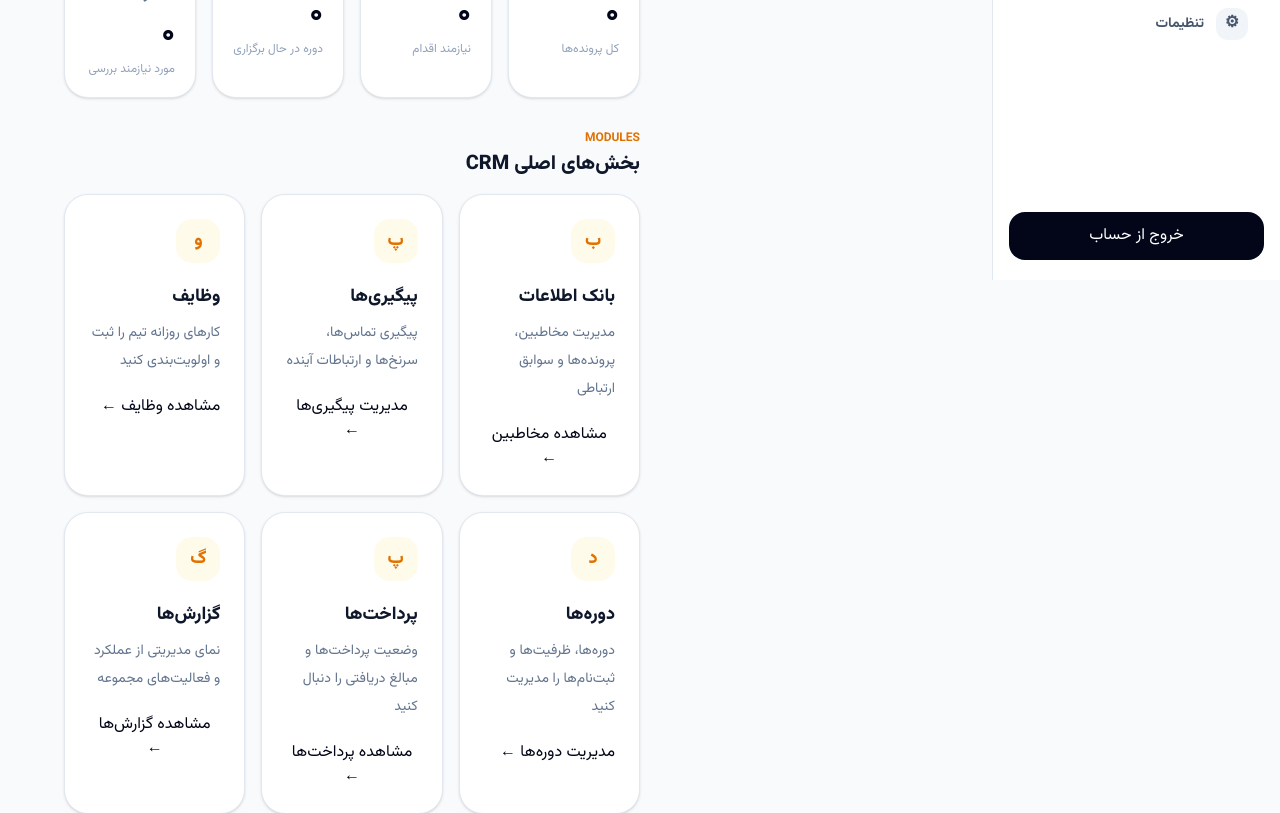
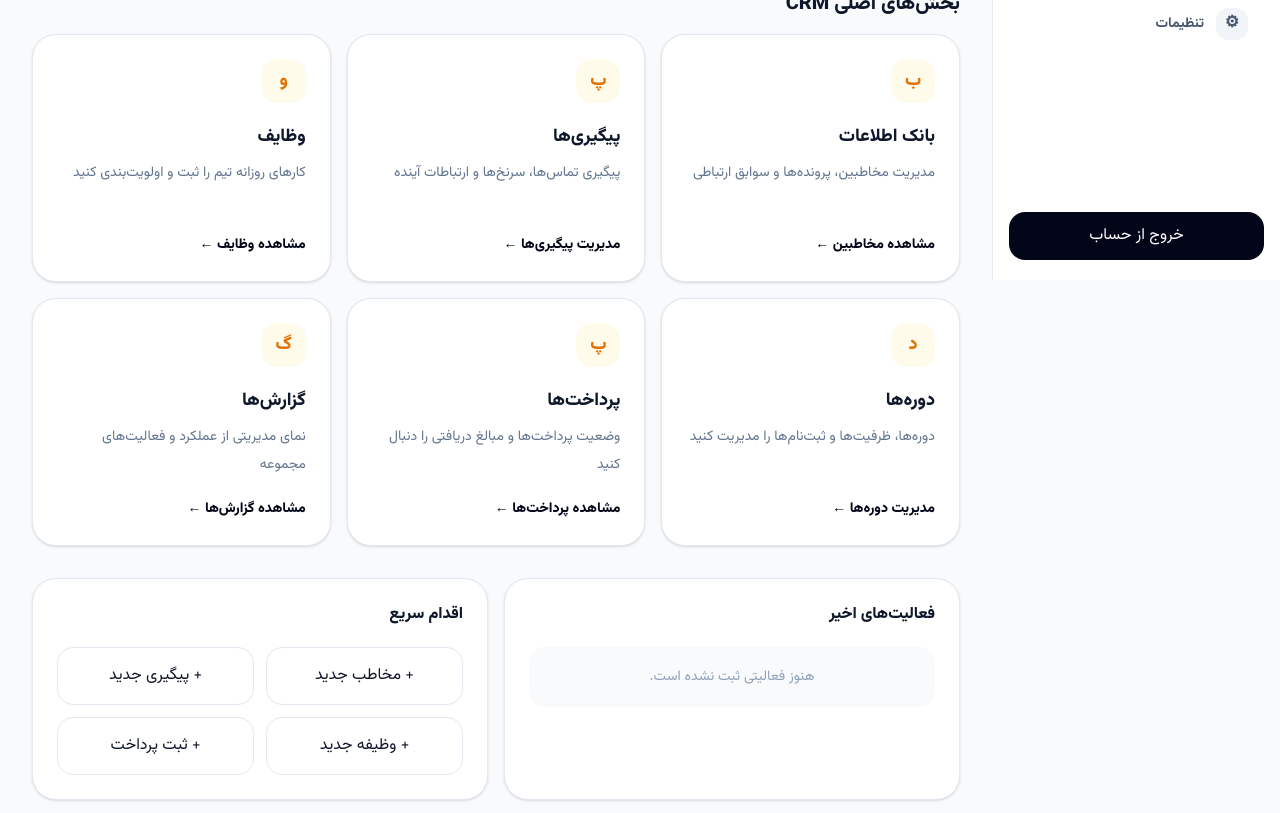
Before and after one commit to abolfazl1299180-art/tasnim-royal-crm1, a Next.js app: page / in a window 1280 px wide. Shown: the part 520-1333 px from the top of the page. Built offline with nearby package versions, Linux system fonts and the light colour scheme.

Commit message:
feat: wire dashboard navigation and quick actions

```diff
--- a/src/app/page.tsx
+++ b/src/app/page.tsx
@@ -1,4 +1,5 @@
-import { AppShell } from "@/components/layout/app-shell";
+import Link from "next/link";
+import { DashboardActions } from "@/components/dashboard/dashboard-actions";
 
 const stats = [
   { label: "مخاطبین", value: "۰", hint: "کل پرونده‌ها" },
@@ -8,25 +9,23 @@
 ];
 
 const modules = [
-  ["بانک اطلاعات", "مدیریت مخاطبین، پرونده‌ها و سوابق ارتباطی", "مشاهده مخاطبین"],
-  ["پیگیری‌ها", "پیگیری تماس‌ها، سرنخ‌ها و ارتباطات آینده", "مدیریت پیگیری‌ها"],
-  ["وظایف", "کارهای روزانه تیم را ثبت و اولویت‌بندی کنید", "مشاهده وظایف"],
-  ["دوره‌ها", "دوره‌ها، ظرفیت‌ها و ثبت‌نام‌ها را مدیریت کنید", "مدیریت دوره‌ها"],
-  ["پرداخت‌ها", "وضعیت پرداخت‌ها و مبالغ دریافتی را دنبال کنید", "مشاهده پرداخت‌ها"],
-  ["گزارش‌ها", "نمای مدیریتی از عملکرد و فعالیت‌های مجموعه", "مشاهده گزارش‌ها"],
+  ["بانک اطلاعات", "مدیریت مخاطبین، پرونده‌ها و سوابق ارتباطی", "مشاهده مخاطبین", "/contacts"],
+  ["پیگیری‌ها", "پیگیری تماس‌ها، سرنخ‌ها و ارتباطات آینده", "مدیریت پیگیری‌ها", "/follow-ups"],
+  ["وظایف", "کارهای روزانه تیم را ثبت و اولویت‌بندی کنید", "مشاهده وظایف", "/tasks"],
+  ["دوره‌ها", "دوره‌ها، ظرفیت‌ها و ثبت‌نام‌ها را مدیریت کنید", "مدیریت دوره‌ها", "/courses"],
+  ["پرداخت‌ها", "وضعیت پرداخت‌ها و مبالغ دریافتی را دنبال کنید", "مشاهده پرداخت‌ها", "/payments"],
+  ["گزارش‌ها", "نمای مدیریتی از عملکرد و فعالیت‌های مجموعه", "مشاهده گزارش‌ها", "/reports"],
 ] as const;
 
 export default function Home() {
   return (
-    <AppShell>
+    <div>
       <section className="mb-8 overflow-hidden rounded-3xl bg-slate-950 p-6 text-white shadow-xl md:p-8">
         <div className="max-w-3xl">
           <span className="inline-flex rounded-full bg-amber-400/15 px-3 py-1 text-xs font-bold text-amber-300">
             TASNIM ROYAL CRM
           </span>
-          <h2 className="mt-4 text-2xl font-black tracking-tight md:text-3xl">
-            مدیریت یکپارچه ارتباط با مشتری
-          </h2>
+          <h2 className="mt-4 text-2xl font-black tracking-tight md:text-3xl">مدیریت یکپارچه ارتباط با مشتری</h2>
           <p className="mt-3 max-w-2xl text-sm leading-7 text-slate-300">
             همه اطلاعات، پیگیری‌ها، وظایف، دوره‌ها و پرداخت‌ها را در یک محیط منظم و ساده مدیریت کنید.
           </p>
@@ -44,24 +43,17 @@
       </section>
 
       <section className="mt-8">
-        <div className="mb-4 flex items-end justify-between">
-          <div>
-            <p className="text-xs font-bold text-amber-600">MODULES</p>
-            <h3 className="mt-1 text-xl font-black">بخش‌های اصلی CRM</h3>
-          </div>
+        <div className="mb-4">
+          <p className="text-xs font-bold text-amber-600">MODULES</p>
+          <h3 className="mt-1 text-xl font-black">بخش‌های اصلی CRM</h3>
         </div>
-
         <div className="grid gap-4 md:grid-cols-2 xl:grid-cols-3">
-          {modules.map(([title, description, action]) => (
+          {modules.map(([title, description, action, href]) => (
             <article key={title} className="group rounded-3xl border border-slate-200 bg-white p-6 shadow-sm transition hover:-translate-y-1 hover:shadow-lg">
-              <div className="mb-5 flex h-11 w-11 items-center justify-center rounded-2xl bg-amber-50 text-lg font-black text-amber-600">
-                {title.slice(0, 1)}
-              </div>
+              <div className="mb-5 flex h-11 w-11 items-center justify-center rounded-2xl bg-amber-50 text-lg font-black text-amber-600">{title.slice(0, 1)}</div>
               <h4 className="text-lg font-black">{title}</h4>
               <p className="mt-2 min-h-14 text-sm leading-7 text-slate-500">{description}</p>
-              <button className="mt-5 text-sm font-black text-slate-950 transition group-hover:text-amber-600">
-                {action} ←
-              </button>
+              <Link href={href} className="mt-5 inline-block text-sm font-black text-slate-950 transition group-hover:text-amber-600">{action} ←</Link>
             </article>
           ))}
         </div>
@@ -70,21 +62,13 @@
       <section className="mt-8 grid gap-4 lg:grid-cols-2">
         <article className="rounded-3xl border border-slate-200 bg-white p-6 shadow-sm">
           <h3 className="font-black">فعالیت‌های اخیر</h3>
-          <div className="mt-5 rounded-2xl bg-slate-50 p-5 text-center text-sm text-slate-400">
-            هنوز فعالیتی ثبت نشده است.
-          </div>
+          <div className="mt-5 rounded-2xl bg-slate-50 p-5 text-center text-sm text-slate-400">هنوز فعالیتی ثبت نشده است.</div>
         </article>
         <article className="rounded-3xl border border-slate-200 bg-white p-6 shadow-sm">
           <h3 className="font-black">اقدام سریع</h3>
-          <div className="mt-5 grid grid-cols-2 gap-3">
-            {["مخاطب جدید", "پیگیری جدید", "وظیفه جدید", "ثبت پرداخت"].map((action) => (
-              <button key={action} className="rounded-2xl border border-slate-200 px-4 py-4 text-sm font-bold transition hover:border-amber-300 hover:bg-amber-50">
-                + {action}
-              </button>
-            ))}
-          </div>
+          <DashboardActions />
         </article>
       </section>
-    </AppShell>
+    </div>
   );
 }
```
